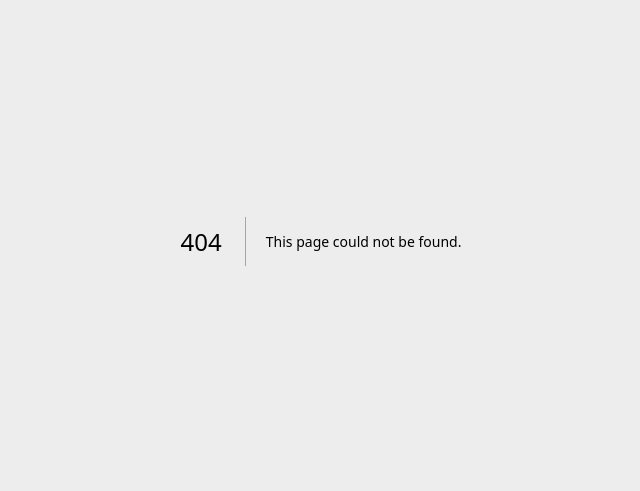
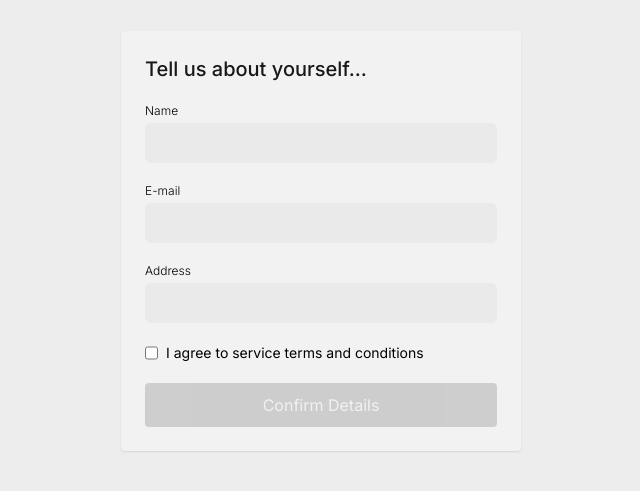
Before and after one commit to vtr-edutech/get-your-college, a Next.js app: page /register in a window 1280 px wide. Before the commit this address had no page. Shown: the part 159-650 px from the top of the page, without its empty margins (319-959 px from the left). Built offline with nearby package versions, Linux system fonts and the light colour scheme.

Commit message:
feat: register page + submit button enable

```diff
--- a/src/app/(auth)/login/page.js
+++ b/src/app/(auth)/login/page.js
@@ -1,23 +1,26 @@
+'use client'
 import AuthCard from '@/components/AuthCard'
 import Button from '@/components/ui/Button'
 import { PROJECT_NAME_TITLE_CASE } from '@/constants'
 import { redirect } from 'next/navigation'
-import React from 'react'
+import React, { useRef, useState } from 'react'
 
-export const metadata = {
-  title: `Login to continue | ${PROJECT_NAME_TITLE_CASE}`
-}
+// export const metadata = {
+//   title: `Login to continue | ${PROJECT_NAME_TITLE_CASE}`
+// }
 
 const Login = () => {
+  const mobileInputRef = useRef();
+  const [canSubmit, setCanSubmit] = useState(false);
 
   return (
     <AuthCard>
       <h2 className='font-medium text-xl text-black/90'>Let&apos;s create an account for you...</h2>
       <div className='flex flex-col gap-1'>
         <p className='font-light text-xs'>Provide your mobile number to send OTP</p>
-        <input type='text' inputMode='numeric' placeholder='+91' className='w-[22rem] rounded-md bg-input px-3 py-2 focus:outline-1 focus:outline-gray-300' />
+        <input type='text' inputMode='numeric' ref={mobileInputRef} onInput={(e) => e.currentTarget.value.length === 10? setCanSubmit(true): setCanSubmit(false) } placeholder='+91' className='w-[22rem] rounded-md bg-input px-3 py-2 focus:outline-1 focus:outline-gray-300' />
       </div>
-      <Button label={'Get OTP'} to={'/otp'} />
+      <Button label={'Get OTP'} to={'/otp'} isDisabled={!canSubmit} />
     </AuthCard>
   )
 }
--- a/src/app/(auth)/otp/page.js
+++ b/src/app/(auth)/otp/page.js
@@ -1,28 +1,59 @@
-'use client'
-import AuthCard from '@/components/AuthCard'
-import Button from '@/components/ui/Button'
-import { PROJECT_NAME_TITLE_CASE } from '@/constants'
-import { OTPInput } from 'input-otp'
-import React from 'react'
+"use client";
+import AuthCard from "@/components/AuthCard";
+import { OTPInput } from "input-otp";
+import { useRouter } from "next/navigation";
+import React, { useRef, useState } from "react";
 
-const InputSlot = ({ char }) => (<input value={char !== null ? char: ''} type='text' inputMode='numeric' className='w-10 rounded-md bg-input px-3 py-2 focus:outline-1 focus:outline-gray-300' />)
+const InputSlot = (props) => (
+  <div className='w-10 h-10 rounded-md bg-input px-3 py-2 focus:outline-1 focus:outline-gray-300'>
+    {props.char !== null && props.char}
+  </div>
+);
+
+const handleOTPSubmit = (e, router, ref) => {
+  // logic to handle OTP submit
+
+  // testing logic only
+  // console.log(ref.current);
+  ref.current.style.opacity = 10;
+  setTimeout(() => {
+    router.push("/register");
+  }, 1000);
+};
 
 const Login = () => {
+  const router = useRouter();
+  const OTPInputRef = useRef();
+  const [isOTPProvided, setIsOTPProvided] = useState(false);
+
   return (
     <AuthCard gap={8}>
-      <h2 className='font-medium text-xl text-black/90'>Enter OTP to continue</h2>
+      <h2 className='font-medium text-xl text-black/90'>
+        Enter OTP to continue
+      </h2>
       <div className='flex flex-col gap-5'>
         <p className='font-light text-xs'>Get your number verified</p>
-        <OTPInput containerClassName="group flex items-center has-[:disabled]:opacity-30" maxLength={6} render={({slots}) => (
+        <OTPInput
+          ref={OTPInputRef}
+          inputMode='numeric'
+          onComplete={(e) => {
+            setIsOTPProvided(!isOTPProvided);
+            handleOTPSubmit(e, router, OTPInputRef);
+          }}
+          containerClassName={`group flex items-center has-[:disabled]:opacity-30`}
+          disabled={isOTPProvided}
+          maxLength={6}
+          render={({ slots }) => (
             <div className='flex gap-2 w-full'>
-            {
-                slots.map((slot, i) => (<InputSlot {...slot} key={i} />))
-            }
+              {slots.map((slot, i) => (
+                <InputSlot {...slot} key={i} />
+              ))}
             </div>
-        )} />
+          )}
+        />
       </div>
     </AuthCard>
-  )
-}
+  );
+};
 
-export default Login
+export default Login;
--- /dev/null
+++ b/src/app/(auth)/register/page.js
@@ -0,0 +1,46 @@
+"use client";
+import AuthCard from "@/components/AuthCard";
+import Button from "@/components/ui/Button";
+import React, { useState } from "react";
+
+const Register = () => {
+  const [isChecked, setIsChecked] = useState(false);
+
+  return (
+    <AuthCard gap={5}>
+      <h2 className='font-medium text-xl text-black/90'>
+        Tell us about yourself...
+      </h2>
+      <div className='flex flex-col gap-1'>
+        <p className='font-light text-xs'>Name</p>
+        <input
+          type='text'
+          className='w-[22rem] rounded-md bg-input px-3 py-2 focus:outline-1 focus:outline-gray-300'
+        />
+      </div>
+      <div className='flex flex-col gap-1'>
+        <p className='font-light text-xs'>E-mail</p>
+        <input
+          type='text'
+          className='w-[22rem] rounded-md bg-input px-3 py-2 focus:outline-1 focus:outline-gray-300'
+        />
+      </div>
+      <div className='flex flex-col gap-1'>
+        <p className='font-light text-xs'>Address</p>
+        <input
+          type='text'
+          className='w-[22rem] rounded-md bg-input px-3 py-2 focus:outline-1 focus:outline-gray-300'
+        />
+      </div>
+      <div className='flex gap-2'>
+        <input id='agree' type='checkbox' className='checked:bg-fill-black' onInput={() => setIsChecked(!isChecked)} />
+        <label htmlFor='agree' className='font-normal text-sm'>
+          I agree to service terms and conditions
+        </label>
+      </div>
+      <Button label={"Confirm Details"} className={'opacity-20'} isDisabled={!isChecked} />
+    </AuthCard>
+  );
+};
+
+export default Register;
--- a/src/components/AuthCard.js
+++ b/src/components/AuthCard.js
@@ -2,7 +2,7 @@ import React from 'react'
 
 const AuthCard = ({ gap, children }) => {
   return (
-    <div className={`flex flex-col justify-center ${gap ? `gap-${gap}`: 'gap-10'} p-6 bg-card rounded outline-1 shadow-sm shadow-black/10 outline-gray-50`}>
+    <div className={`flex flex-col justify-center  ${gap != null ? `gap-${gap}`: 'gap-10'}  p-6 bg-card rounded outline-1 shadow-sm shadow-black/10 outline-gray-50`}>
         {children}
     </div>
   )
--- a/src/components/ui/Button.js
+++ b/src/components/ui/Button.js
@@ -2,11 +2,11 @@
 import { redirect, useRouter } from 'next/navigation'
 import React from 'react'
 
-const Button = ({ label, to = '', ...props }) => {
+const Button = ({ label, to = '', isDisabled }) => {
     const router = useRouter();
 
   return (
-    <button className='bg-fill-black w-full py-[10px] rounded text-fill-white' {...props} onClick={() => to != '' && router.push(to)}>
+    <button className={`bg-fill-black w-full py-[10px] rounded text-fill-white ${isDisabled? 'opacity-20 pointer-events-none': ''}`} onClick={() => to != '' && router.push(to)}>
         {label}
     </button>
   )
```
